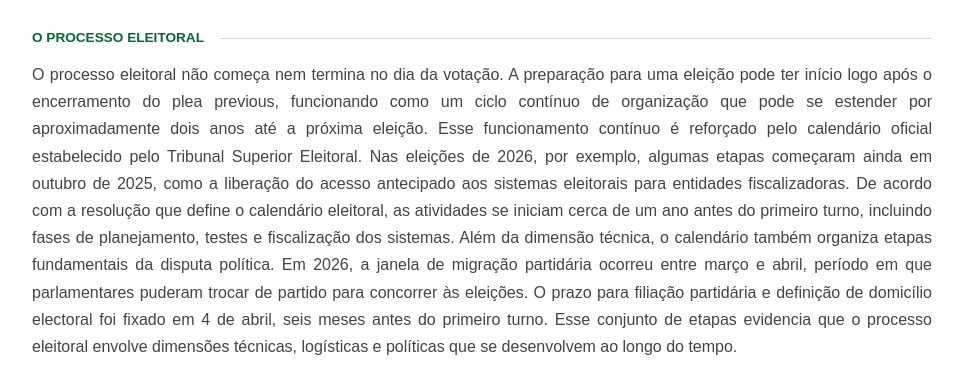
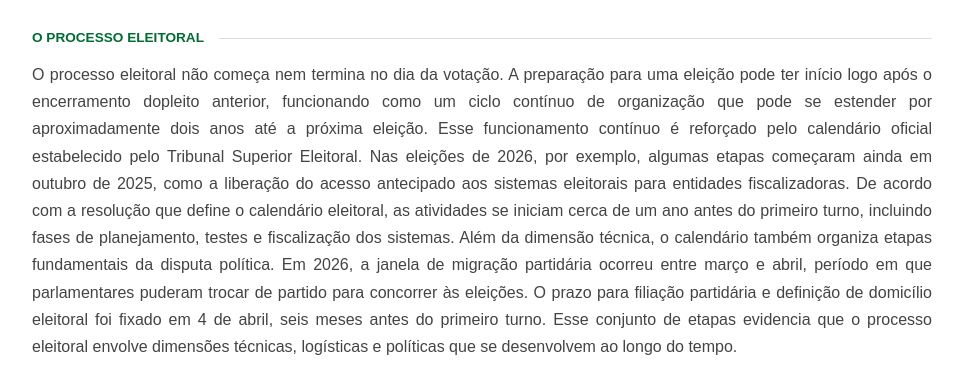
Before and after one commit to Ayshanicoll/site, a website: page teste.html in a window 1280 px wide. Shown: the part 1005-1392 px from the top of the page, without its empty margins (158-1121 px from the left). Drawn offline with Linux system fonts and the light colour scheme.

Commit message:
Update teste.html

```diff
--- a/teste.html
+++ b/teste.html
@@ -76,9 +76,9 @@
                 <span class="section-header-text">O PROCESSO ELEITORAL</span>
             </div>
             <div class="section-content">
-                O processo eleitoral não começa nem termina no dia da votação. A preparação para uma eleição pode ter início logo após o encerramento do plea previous, funcionando como um ciclo contínuo de organização que pode se estender por aproximadamente dois anos até a próxima eleição.
+                O processo eleitoral não começa nem termina no dia da votação. A preparação para uma eleição pode ter início logo após o encerramento dopleito anterior, funcionando como um ciclo contínuo de organização que pode se estender por aproximadamente dois anos até a próxima eleição.
                 Esse funcionamento contínuo é reforçado pelo calendário oficial estabelecido pelo Tribunal Superior Eleitoral. Nas eleições de 2026, por exemplo, algumas etapas começaram ainda em outubro de 2025, como a liberação do acesso antecipado aos sistemas eleitorais para entidades fiscalizadoras. De acordo com a resolução que define o calendário eleitoral, as atividades se iniciam cerca de um ano antes do primeiro turno, incluindo fases de planejamento, testes e fiscalização dos sistemas.
-                Além da dimensão técnica, o calendário também organiza etapas fundamentais da disputa política. Em 2026, a janela de migração partidária ocorreu entre março e abril, período em que parlamentares puderam trocar de partido para concorrer às eleições. O prazo para filiação partidária e definição de domicílio electoral foi fixado em 4 de abril, seis meses antes do primeiro turno. Esse conjunto de etapas evidencia que o processo eleitoral envolve dimensões técnicas, logísticas e políticas que se desenvolvem ao longo do tempo.
+                Além da dimensão técnica, o calendário também organiza etapas fundamentais da disputa política. Em 2026, a janela de migração partidária ocorreu entre março e abril, período em que parlamentares puderam trocar de partido para concorrer às eleições. O prazo para filiação partidária e definição de domicílio eleitoral foi fixado em 4 de abril, seis meses antes do primeiro turno. Esse conjunto de etapas evidencia que o processo eleitoral envolve dimensões técnicas, logísticas e políticas que se desenvolvem ao longo do tempo.
             </div>
         </div>
 
```
